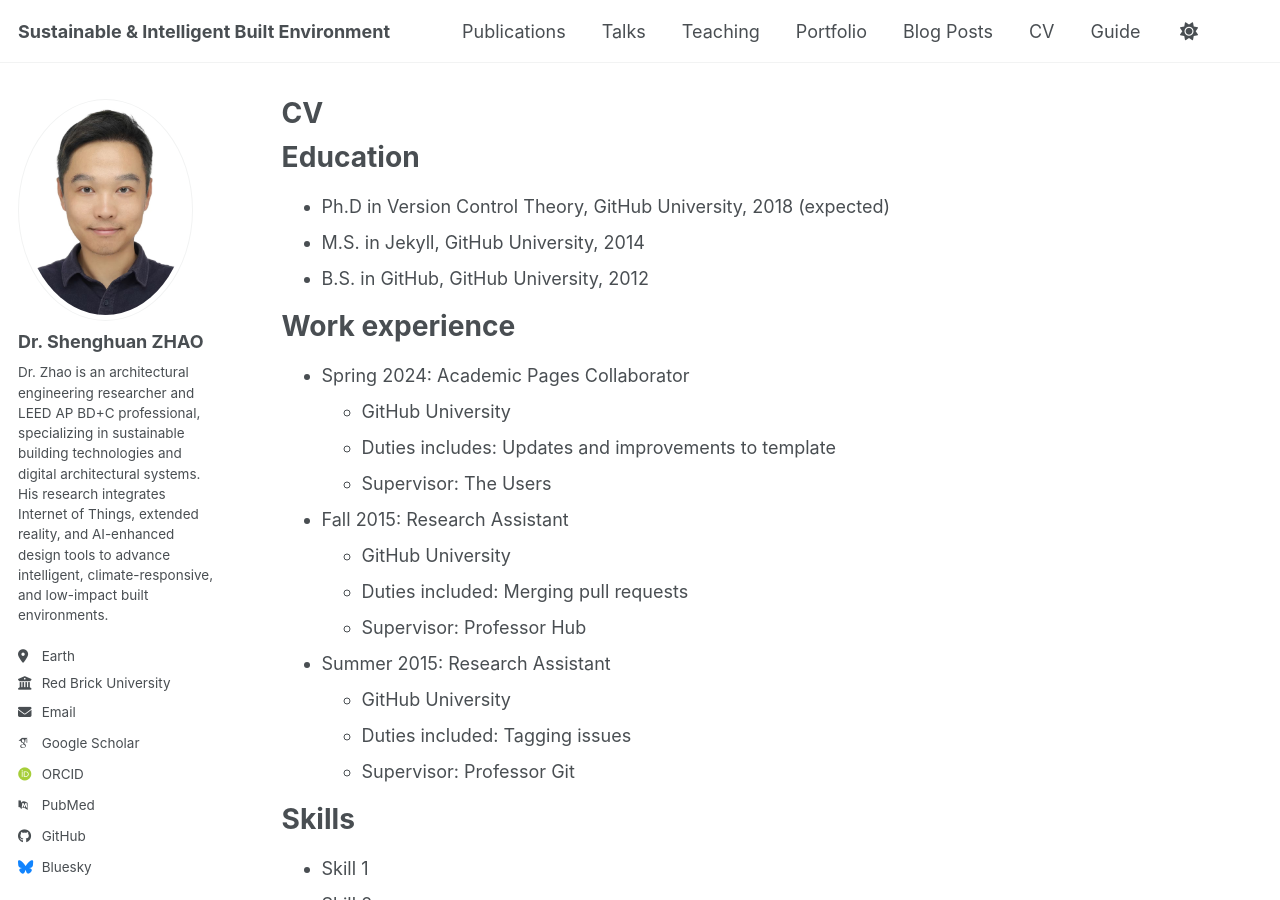
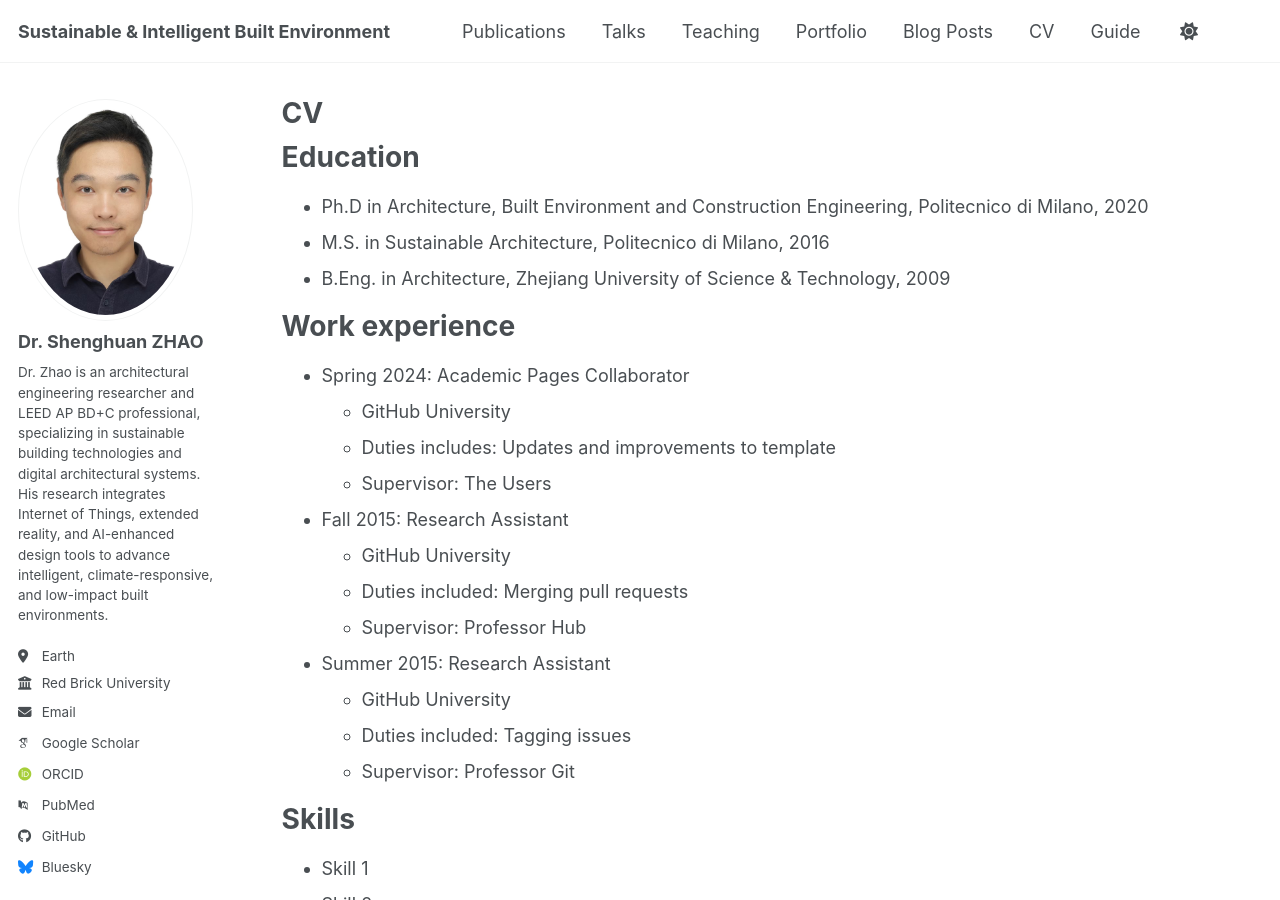
Before and after one commit to ShenghuanZhao/shenghuanzhao.github.io, a Jekyll site: the page built from _pages/cv.md, in a window 1280 px wide and 900 px high. Built offline with Jekyll 4.4.1, drawn with Linux system fonts in a browser that asks for light colours; some web fonts are replaced; a script bundle is joined from its source files by our own code; library files that are not in the unit come from our copies.

Commit message:
Update cv.md

```diff
--- a/_pages/cv.md
+++ b/_pages/cv.md
@@ -11,9 +11,9 @@ redirect_from:
 
 Education
 ======
-* Ph.D in Version Control Theory, GitHub University, 2018 (expected)
-* M.S. in Jekyll, GitHub University, 2014
-* B.S. in GitHub, GitHub University, 2012
+* Ph.D in Architecture, Built Environment and Construction Engineering, Politecnico di Milano, 2020
+* M.S. in Sustainable Architecture, Politecnico di Milano, 2016
+* B.Eng. in Architecture, Zhejiang University of Science & Technology, 2009
 
 Work experience
 ======
```
